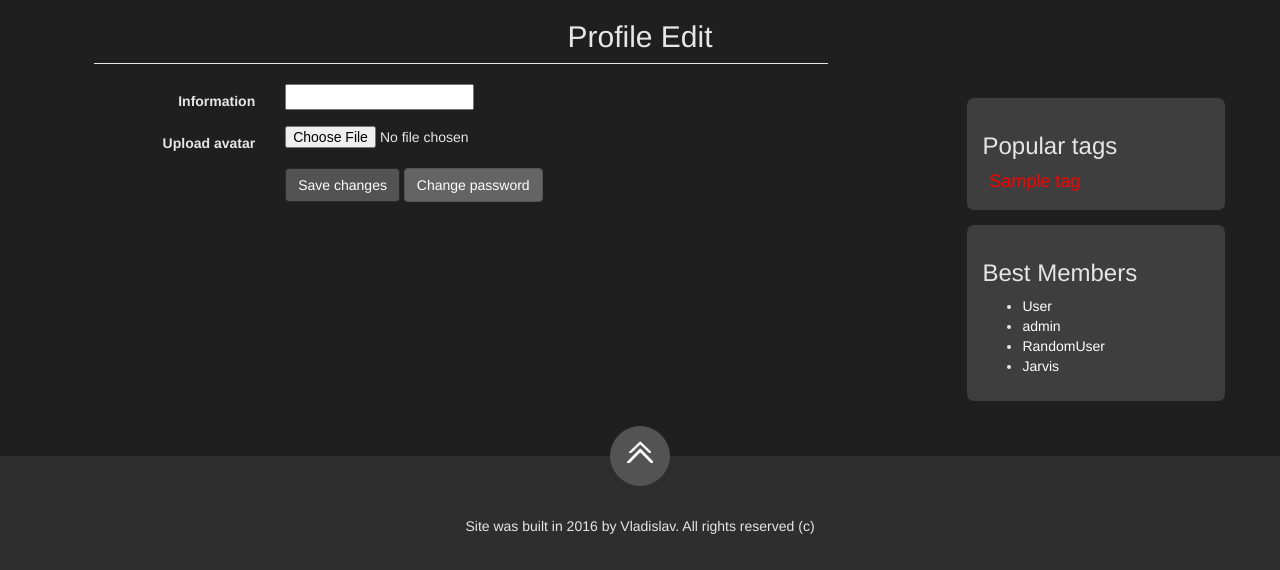
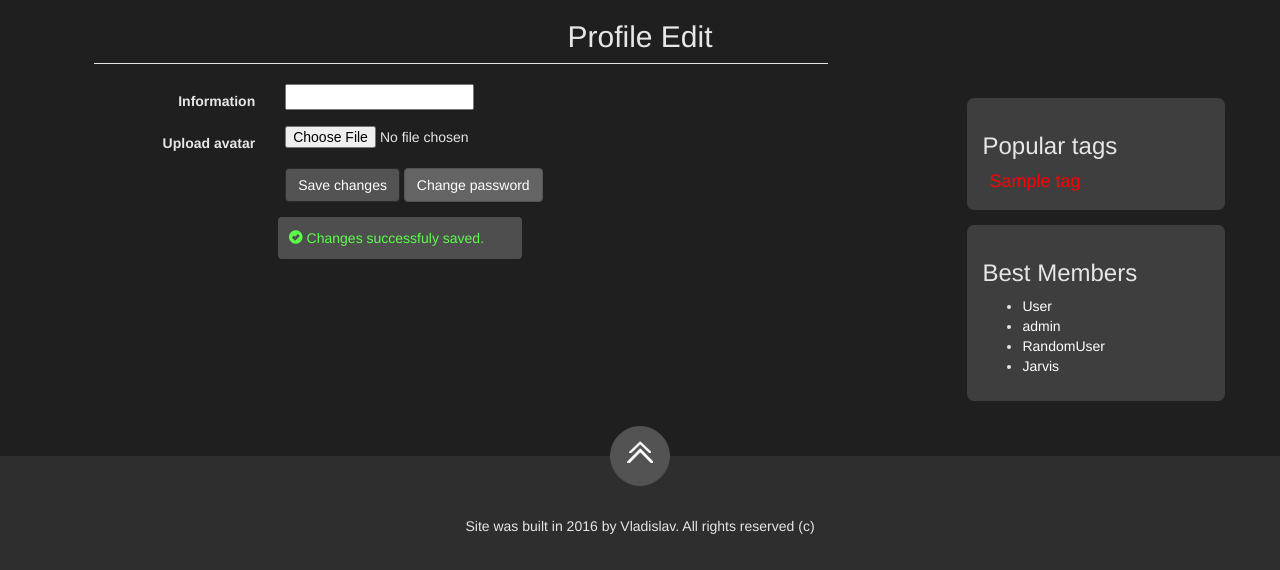
Before and after one commit to vNexx/Web, a Django app: template ask_me/templates/edit_profile.html in a window 1280 px wide. Shown: the part 52-622 px from the top of the page. Run offline with Django 3.2, Linux system fonts and the light colour scheme; the template is opened without the code that fills it: most values are stand-ins (such as "Sample title", 1, 10 or a date in 2020); form fields are guessed from the names that the template uses; some libraries are stand-ins or nearby versions.

Commit message:
Question edit update #3

```diff
--- a/ask_me/askmeapp/urls.py
+++ b/ask_me/askmeapp/urls.py
@@ -10,7 +10,7 @@ urlpatterns = [
 
 	url(r'^question/id(?P<id>\d+)/(?P<page>\d+)?/$', views.single_question, name='question'),
 	url(r'^question/id(?P<id>\d+)/$', views.single_question, name='question'),
-	url(r'^edit_question/id(?P<id>\d+)/$', views.edit_question, name='edit_question'),
+	url(r'^edit/question/id(?P<id>\d+)/$', views.edit_question, name='edit_question'),
 
 	url(r'^ask/', views.ask_question, name='ask'),
 	url(r'^developing/', views.developing, name='developing'),
@@ -24,7 +24,7 @@ urlpatterns = [
 
 	url(r'^profile/(?P<user_name>\w+)/(?P<page>\d+)?/$', views.profile, name='profile'),
 	url(r'^profile/(?P<user_name>\w+)/$', views.profile, name='profile'),
-	url(r'^profile_edit/$', views.profile_edit, name='profile_edit'),
+	url(r'^edit/profile/$', views.profile_edit, name='profile_edit'),
 
 	url(r'get_post_params/', views.get_post_params, name='get_post_params'),
 ]
--- a/ask_me/askmeapp/views.py
+++ b/ask_me/askmeapp/views.py
@@ -150,12 +150,14 @@ def profile_edit(request):
 
 		if form.is_valid():
 			form.save(request.user)
-			return HttpResponseRedirect('/profile/' + request.user.username + '/')
+			form.status = True
+			#return HttpResponseRedirect('/profile/' + request.user.username + '/')
 	else:
 		u = model_to_dict(request.user)
 		up = request.user.profile
 		u['information'] = up.information
 		form = ProfileEditForm(u)
+		form.status = False
 	popular_tags = Tag.objects.get_popular_tags()
 	return render(request, 'edit_profile.html', {"popular_tags" : popular_tags,'form': form},)
 
--- a/ask_me/static/css/askme.css
+++ b/ask_me/static/css/askme.css
@@ -209,11 +209,20 @@ a:focus{
 	color: #fe4a4a;
 	padding: 15px;
 	margin-bottom: 10px;
+	margin-right: 5px;
 	border: 1px solid transparent;
 	border-radius: 4px;
 	background-color: #4E4E4E;
 }
 
+.askme__status-ok {
+	color: #5bfe4a;
+	padding: 10px;
+	margin-bottom: 10px;
+	border: 1px solid transparent;
+	border-radius: 4px;
+	background-color: #4E4E4E;
+}
 
 
 .pagination {
--- a/ask_me/templates/edit_profile.html
+++ b/ask_me/templates/edit_profile.html
@@ -45,6 +45,12 @@
 
     </div>
   </div>
+  {% if form.status %}
+  	<div class="askme__status-ok col-lg-4 col-lg-offset-3">
+  		<span class="glyphicon glyphicon-ok-sign" aria-hidden="true"></span>
+  		Changes successfuly saved.
+   	</div>
+  {% endif %}
 
   {% for error in form.non_field_errors %}
     <div class="askme__login-error col-lg-5 col-lg-offset-3" role="alert">
```
Also changed, not shown: ask_me/askmeapp/forms.py (+18 -20 lines), ask_me/db.sqlite3, 4 other files.
